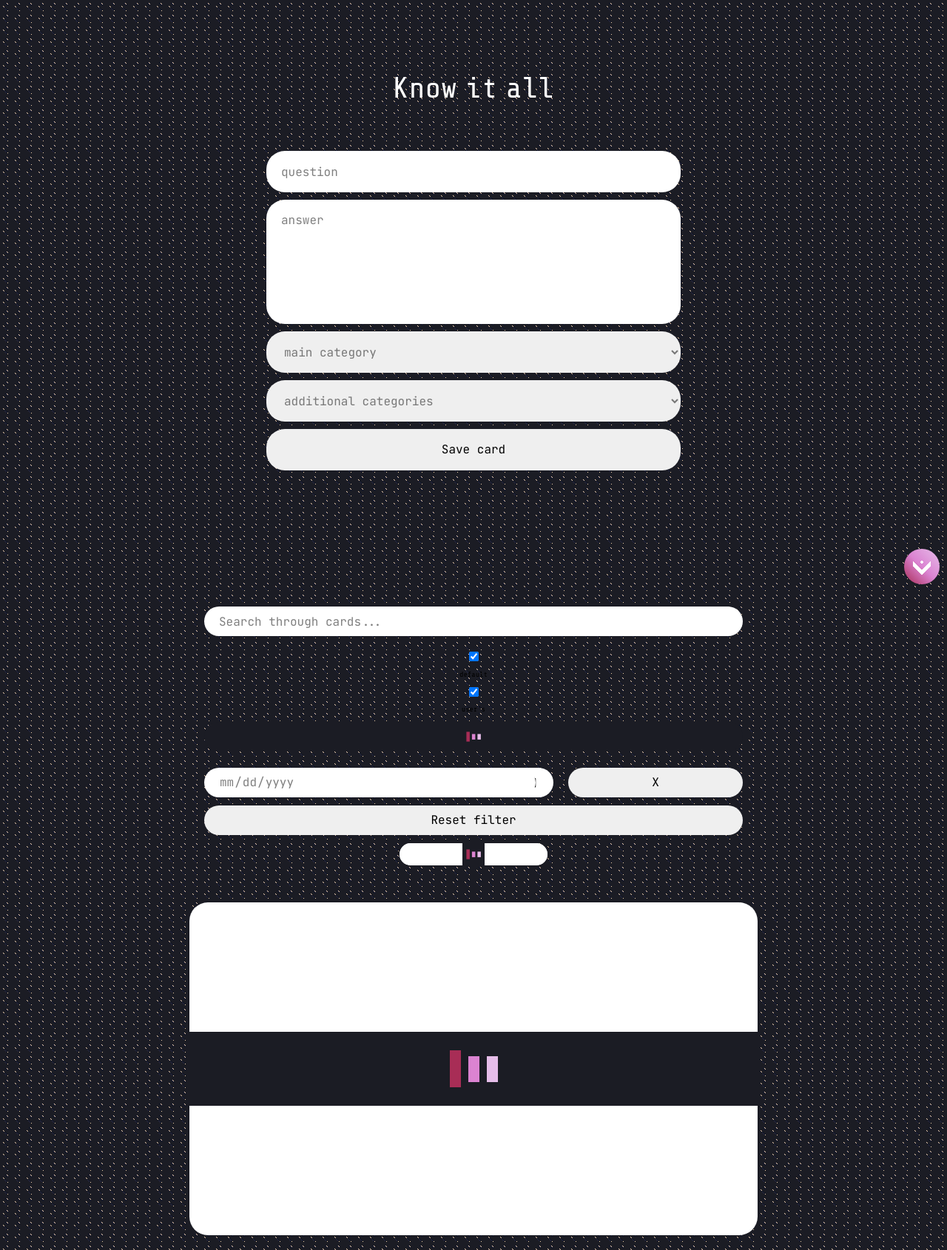
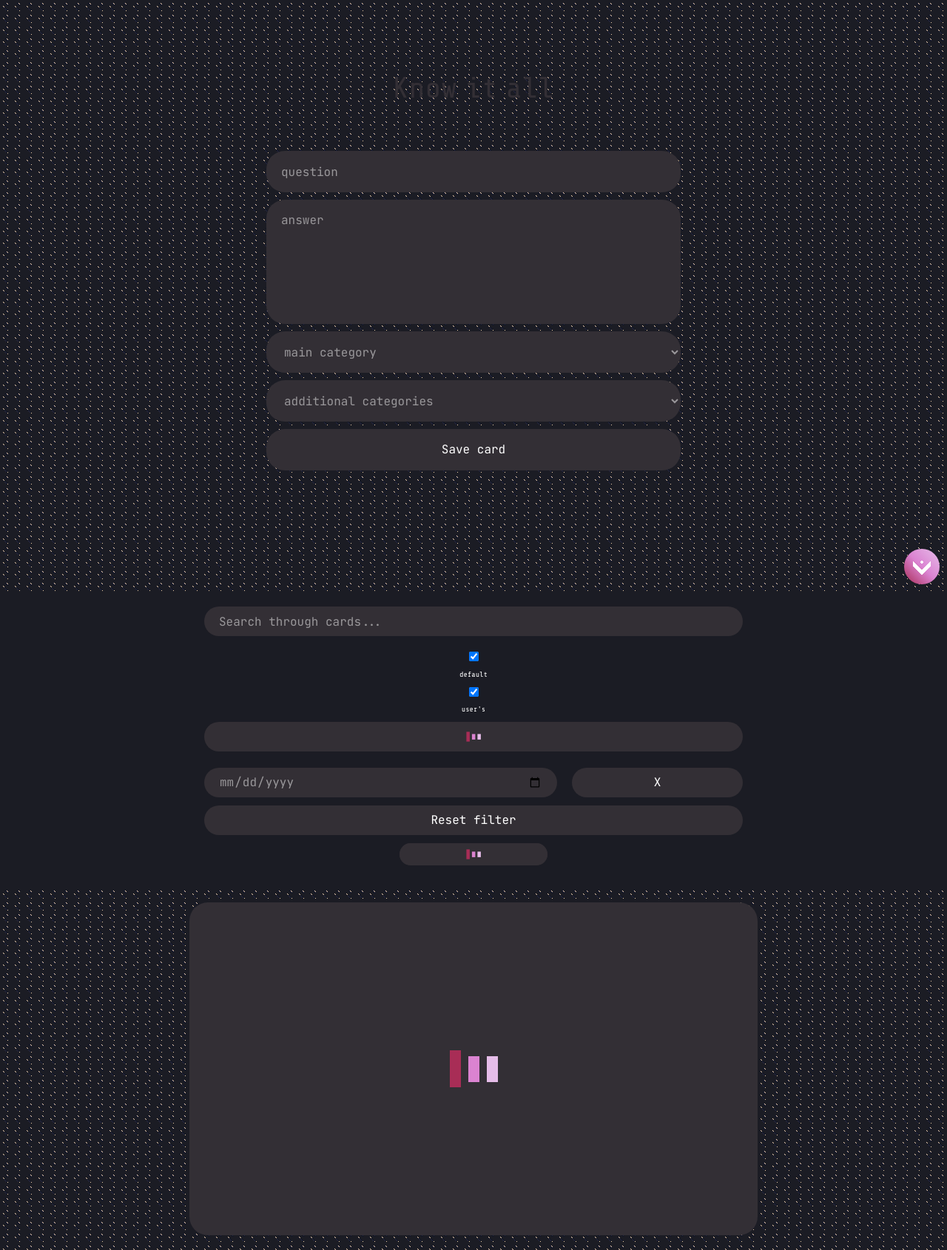
Before and after one commit to IvanPostarnak/know-it-all, a PHP site: page / in a window 1280 px wide. Shown: the whole page at 74% size. Run offline with PHP 8.4, Linux system fonts and the light colour scheme; data that the repository does not hold is empty.

Commit message:
fix: change colors of main theme for fields and filters

```diff
--- a/blocks/add-card-form/_add-card-form.scss
+++ b/blocks/add-card-form/_add-card-form.scss
@@ -31,6 +31,7 @@
     @include font-family-weight-size($jetbrains-font, $regular, 1.6rem);
     line-height: 100%;
     color: $black;
+    background-color: $white;
     margin-bottom: 10px;
     padding: 10px 20px;
   }
@@ -46,6 +47,7 @@
     @include font-family-weight-size($jetbrains-font, $regular, 1.6rem);
     line-height: 1em;
     color: $black;
+    background-color: $white;
     margin-bottom: 10px;
     padding: 20px 20px;
     resize: none;
@@ -68,6 +70,7 @@
     @include font-family-weight-size($jetbrains-font, $regular, 1.6rem);
     line-height: 100%;
     color: rgba($black, $half-opacity);
+    background-color: $white;
     border: none;
     border-radius: 25px;
     padding: 10px 20px;
@@ -82,6 +85,7 @@
   &__select-item {
     width: 100%;
     height: 100%;
+    background-color: $white;
   }
 
   &__submit-button {
@@ -95,6 +99,7 @@
     @include font-family-weight-size($jetbrains-font, $regular, 1.6rem);
     line-height: 100%;
     color: $black;
+    background-color: $white;
     cursor: pointer;
   }
 }
--- a/blocks/add-card-form/_one-field-preloader.scss
+++ b/blocks/add-card-form/_one-field-preloader.scss
@@ -1,7 +1,7 @@
 .one-field-preloader {
   width: 100%;
   height: 100%;
-  background-color: #1b1c24;
+  background-color: #332F35;
   border-radius: 25px;
   display: flex;
   justify-content: center;
@@ -52,7 +52,7 @@
   height: 30px;
   display: inline-block;
   overflow: hidden;
-  background: #1b1c24;
+  background: #332F35;
 }
 
 .ldio-l70we991ur {
--- a/blocks/single-card/_single-card-preloader.scss
+++ b/blocks/single-card/_single-card-preloader.scss
@@ -1,7 +1,7 @@
 .single-card-preloader {
   width: 100%;
   height: 100%;
-  background-color: #1b1c24;
+  background-color: #332F35;
   display: flex;
   justify-content: center;
   align-items: center;
@@ -46,7 +46,7 @@
   height: 100px;
   display: inline-block;
   overflow: hidden;
-  background: #1b1c24;
+  background: #332F35;
 }
 .ldio-nxtxow40e7 {
   width: 100%;
--- a/index.html
+++ b/index.html
@@ -95,15 +95,12 @@
             </div>
           </div>
           <div class="filter__date-wrapper">
-            <div class="filter__date-input-wrapper">
             <input class="filter__date-input js-date-filter"
                     name="filtered-text"
                     type="date"
                     value=""
                     tabindex="3"
                     required>
-              <div class="filter__date-input-cover"></div>
-            </div>
             <button class="filter__reset-date-button js-reset-date-button">X</button>
           </div>
           <button class="filter__reset-filter-button js-reset-filter-button">Reset filter</button>
--- a/src/index.css
+++ b/src/index.css
@@ -3,7 +3,7 @@
   font-weight: 400;
   font-size: 10px;
   line-height: 1.2rem;
-  color: #000000;
+  color: #ffffff;
   scroll-behavior: smooth;
 }
 
@@ -29,7 +29,7 @@
 .one-field-preloader {
   width: 100%;
   height: 100%;
-  background-color: #1b1c24;
+  background-color: #332F35;
   border-radius: 25px;
   display: flex;
   justify-content: center;
@@ -109,7 +109,7 @@
   height: 30px;
   display: inline-block;
   overflow: hidden;
-  background: #1b1c24;
+  background: #332F35;
 }
 
 .ldio-l70we991ur {
@@ -159,7 +159,8 @@
   font-weight: 400;
   font-size: 1.6rem;
   line-height: 100%;
-  color: #000000;
+  color: #ffffff;
+  background-color: #332F35;
   margin-bottom: 10px;
   padding: 10px 20px;
 }
@@ -177,7 +178,8 @@
   font-weight: 400;
   font-size: 1.6rem;
   line-height: 1em;
-  color: #000000;
+  color: #ffffff;
+  background-color: #332F35;
   margin-bottom: 10px;
   padding: 20px 20px;
   resize: none;
@@ -203,7 +205,8 @@
   font-weight: 400;
   font-size: 1.6rem;
   line-height: 100%;
-  color: rgba(0, 0, 0, 0.5);
+  color: rgba(255, 255, 255, 0.5);
+  background-color: #332F35;
   border: none;
   border-radius: 25px;
   padding: 10px 20px;
@@ -211,6 +214,7 @@
 .add-card-form__select-item {
   width: 100%;
   height: 100%;
+  background-color: #332F35;
 }
 .add-card-form__submit-button {
   display: block;
@@ -226,7 +230,8 @@
   font-weight: 400;
   font-size: 1.6rem;
   line-height: 100%;
-  color: #000000;
+  color: #ffffff;
+  background-color: #332F35;
   cursor: pointer;
 }
 
@@ -235,14 +240,14 @@
   font-weight: 400;
   font-size: 1.6rem;
   line-height: 1em;
-  color: #000000;
+  color: #ffffff;
   opacity: 0.5;
 }
 
 .single-card-preloader {
   width: 100%;
   height: 100%;
-  background-color: #1b1c24;
+  background-color: #332F35;
   display: flex;
   justify-content: center;
   align-items: center;
@@ -321,7 +326,7 @@
   height: 100px;
   display: inline-block;
   overflow: hidden;
-  background: #1b1c24;
+  background: #332F35;
 }
 
 .ldio-nxtxow40e7 {
@@ -344,7 +349,7 @@
   min-height: 450px;
   max-width: 60vw;
   max-height: 640px;
-  background-color: #ffffff;
+  background-color: #332F35;
   border-radius: 25px;
   display: flex;
   align-items: center;
@@ -363,7 +368,7 @@
   font-weight: 400;
   font-size: 1.6rem;
   line-height: 1.5em;
-  color: #000000;
+  color: #ffffff;
   display: flex;
   flex-direction: column;
   justify-content: space-between;
@@ -385,7 +390,7 @@
   width: 100%;
   height: 2px;
   content: "";
-  background-color: rgba(0, 0, 0, 0.2);
+  background-color: rgba(255, 255, 255, 0.2);
   display: block;
   left: 0;
   bottom: -15px;
@@ -414,7 +419,7 @@
   left: 0;
   top: -15px;
   content: "";
-  background-color: rgba(0, 0, 0, 0.2);
+  background-color: rgba(255, 255, 255, 0.2);
 }
 .single-card__categories {
   text-align: end;
@@ -457,7 +462,7 @@
   font-weight: 400;
   font-size: 10px;
   line-height: 1.2rem;
-  color: #000000;
+  color: #ffffff;
   scroll-behavior: smooth;
 }
 
@@ -489,7 +494,7 @@
   background-image: -ms-linear-gradient(45deg, #a82d56 0%, #db83d1 50%, #e6bde9 100%);
   background-image: -o-linear-gradient(45deg, #a82d56 0%, #db83d1 50%, #e6bde9 100%);
   background-image: linear-gradient(45deg, #a82d56 0%, #db83d1 50%, #e6bde9 100%);
-  color: #ffffff;
+  color: #332F35;
   z-index: 1000;
   position: fixed;
   right: 10px;
@@ -511,7 +516,7 @@
   font-weight: 400;
   font-size: 10px;
   line-height: 1.2rem;
-  color: #000000;
+  color: #ffffff;
   scroll-behavior: smooth;
 }
 
@@ -606,9 +611,7 @@
 }
 .slide--slide-filter {
   flex-direction: column;
-  background-image: url(/src/img/background-picture.webp);
-  background-repeat: repeat;
-  background-size: auto;
+  background-color: #1b1c24;
 }
 .slide__inner {
   width: 100%;
@@ -643,7 +646,7 @@
   font-weight: 400;
   font-size: 4rem;
   line-height: 1em;
-  color: #ffffff;
+  color: #332F35;
   word-spacing: -10px;
 }
 .filter__search {
@@ -660,7 +663,8 @@
   font-weight: 400;
   font-size: 1.6rem;
   line-height: 100%;
-  color: #000000;
+  color: #ffffff;
+  background-color: #332F35;
   margin-bottom: 10px;
   padding: 10px 20px;
 }
@@ -694,7 +698,8 @@
   font-weight: 400;
   font-size: 1.6rem;
   line-height: 100%;
-  color: rgba(0, 0, 0, 0.5);
+  color: rgba(255, 255, 255, 0.5);
+  background-color: #332F35;
   padding: 10px 20px;
 }
 .filter__date-input-cover {
@@ -710,7 +715,7 @@
   top: 50%;
   transform: translateY(-50%);
   right: 5%;
-  background-color: #ffffff;
+  background-color: #332F35;
   pointer-events: none;
 }
 .filter__reset-date-button {
@@ -726,7 +731,8 @@
   font-weight: 400;
   font-size: 1.6rem;
   line-height: 100%;
-  color: #000000;
+  color: #ffffff;
+  background-color: #332F35;
   cursor: pointer;
 }
 .filter__reset-filter-button {
@@ -743,7 +749,8 @@
   font-weight: 400;
   font-size: 1.6rem;
   line-height: 100%;
-  color: #000000;
+  color: #ffffff;
+  background-color: #332F35;
   cursor: pointer;
 }
 .filter__cards-counter {
@@ -759,8 +766,8 @@
   font-weight: 400;
   font-size: 1.2rem;
   line-height: 100%;
-  color: #000000;
-  background-color: #ffffff;
+  color: #ffffff;
+  background-color: #332F35;
   margin-bottom: 10px;
   display: flex;
   justify-content: center;
@@ -769,7 +776,7 @@
 .filter__cards-counter-preloader {
   width: 100%;
   height: 100%;
-  background-color: #ffffff;
+  background-color: #332F35;
   border-radius: 25px;
   display: flex;
   justify-content: center;
--- a/src/scss/_normalize.scss
+++ b/src/scss/_normalize.scss
@@ -1,5 +1,5 @@
-$white: #ffffff;
-$black: #000000;
+$white: #332F35;
+$black: #ffffff;
 
 $smartphone-min-width: 320px;
 $smartphone-max-width: 479px;
```
Also changed, not shown: src/scss/mobile.scss (+8 -35 lines). Lines whose indentation alone changed are shown as unchanged.
